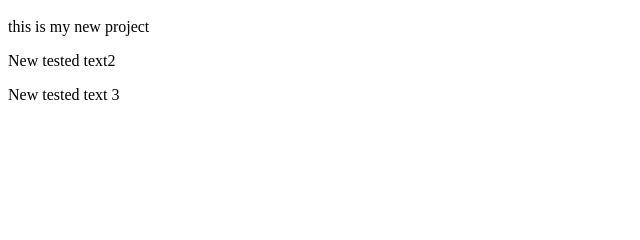
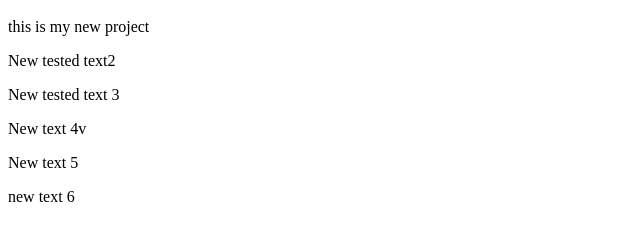
Before and after one commit to bhavi-khairnar317/Frontend_Code, a plain HTML site: page index.html in a window 1280 px wide. Shown: the part 48-288 px from the top of the page, without its empty margins (0-640 px from the left). Drawn offline with Linux system fonts and the light colour scheme.

Commit message:
Text 4 new

```diff
--- a/index.html
+++ b/index.html
@@ -4,5 +4,8 @@
         <p>this is my new project</p>
         <p>New tested text2</p>
         <p>New tested text 3 </p>
+        <p>New text 4v</p>
+        <p>New text 5</p>
+        <p>new text 6</p>
     </body>
 </html>
```
